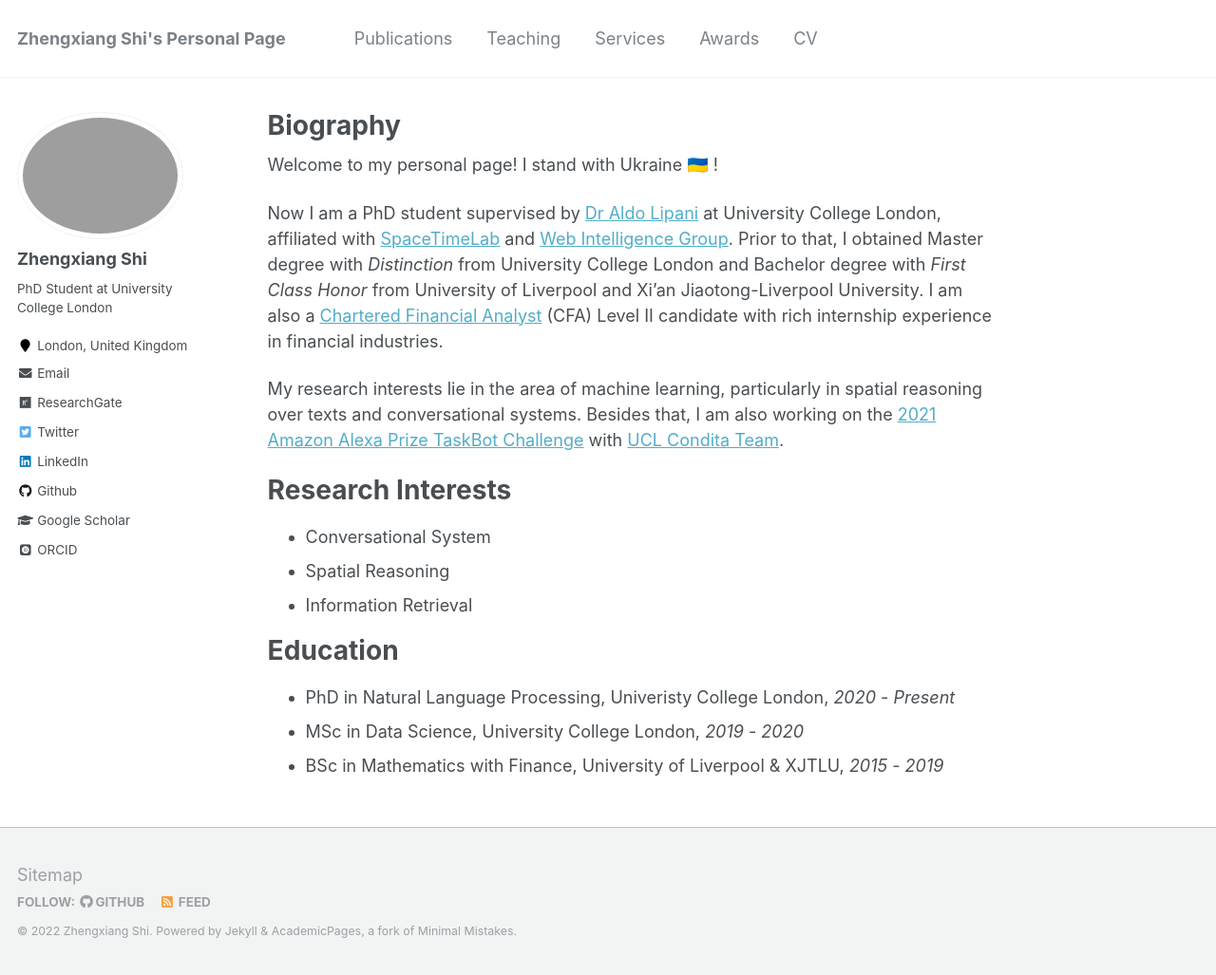
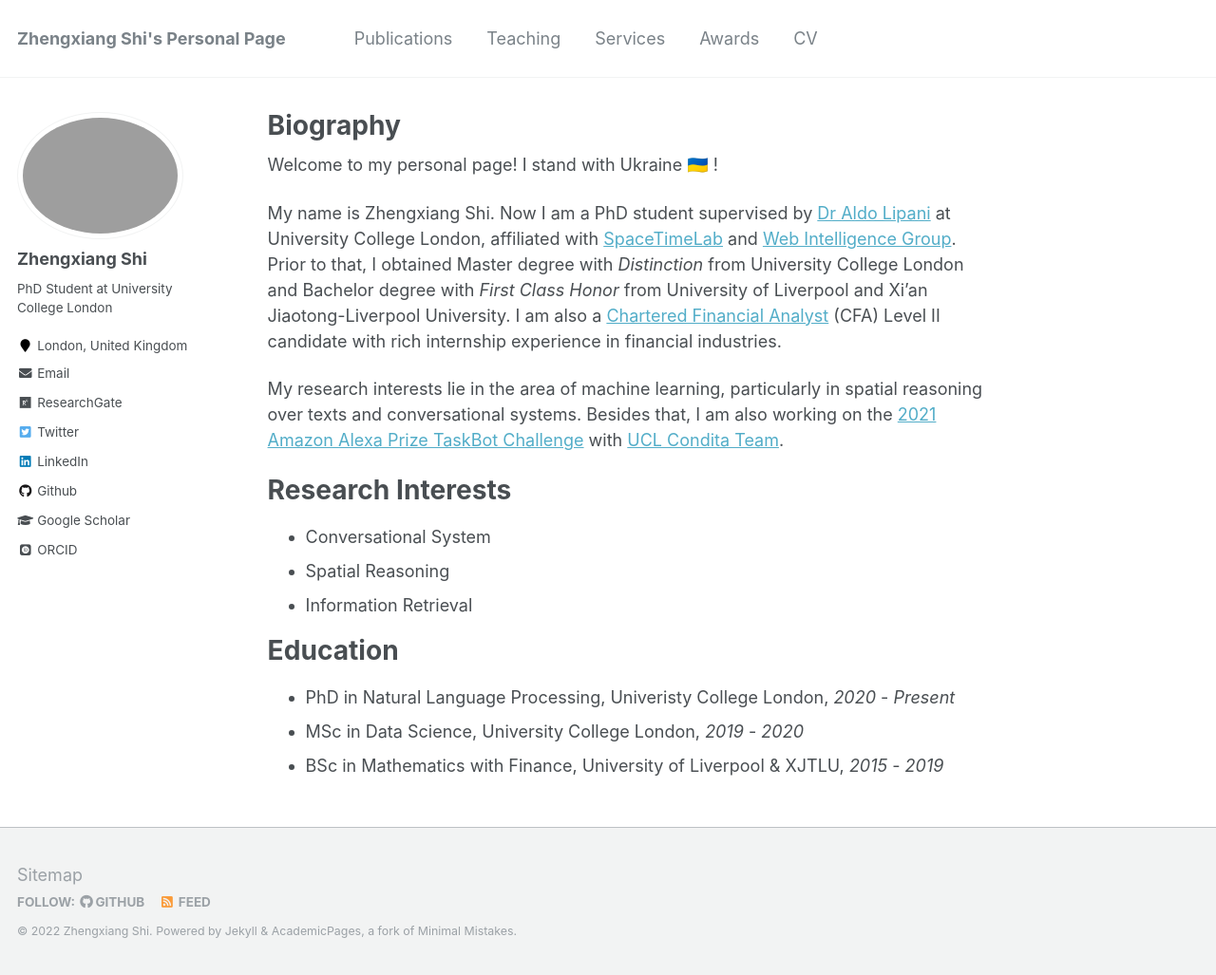
Before and after one commit to ZhengxiangShi/zhengxiangshi.github.io, a Jekyll site: the page built from _pages/about.md, in a window 1280 px wide and 1027 px high. Shown: the whole window at 95% size. Built offline with Jekyll 4.4.1, drawn with Linux system fonts in a browser that asks for light colours; emoji names are drawn with the system emoji font; some web fonts are replaced.

Commit message:
feat: update about

```diff
--- a/_pages/about.md
+++ b/_pages/about.md
@@ -11,7 +11,7 @@
 <!-- ------ -->
 Welcome to my personal page! I stand with Ukraine :ukraine: !
 
-Now I am a PhD student supervised by [Dr Aldo Lipani](https://aldolipani.com) at University College London, affiliated with [SpaceTimeLab](https://www.ucl.ac.uk/civil-environmental-geomatic-engineering/research/groups-centres-and-sections/spacetimelab) and [Web Intelligence Group](http://wi.cs.ucl.ac.uk). Prior to that, I obtained Master degree with *Distinction* from University College London and Bachelor degree with *First Class Honor* from University of Liverpool and Xi'an Jiaotong-Liverpool University. I am also a [Chartered Financial Analyst](https://en.wikipedia.org/wiki/Chartered_Financial_Analyst) (CFA) Level II candidate with rich internship experience in financial industries.
+My name is Zhengxiang Shi. Now I am a PhD student supervised by [Dr Aldo Lipani](https://aldolipani.com) at University College London, affiliated with [SpaceTimeLab](https://www.ucl.ac.uk/civil-environmental-geomatic-engineering/research/groups-centres-and-sections/spacetimelab) and [Web Intelligence Group](http://wi.cs.ucl.ac.uk). Prior to that, I obtained Master degree with *Distinction* from University College London and Bachelor degree with *First Class Honor* from University of Liverpool and Xi'an Jiaotong-Liverpool University. I am also a [Chartered Financial Analyst](https://en.wikipedia.org/wiki/Chartered_Financial_Analyst) (CFA) Level II candidate with rich internship experience in financial industries.
 
 My research interests lie in the area of machine learning, particularly in spatial reasoning over texts and conversational systems. Besides that, I am also working on the [2021 Amazon Alexa Prize TaskBot Challenge](https://www.amazon.science/academic-engagements/ten-university-teams-selected-to-participate-in-alexa-prize-taskbot-challenge) with [UCL Condita Team](http://wi.cs.ucl.ac.uk/index.php/2021/08/14/the-ucl-condita-team-selected-for-the-2021-alexa-prize-taskbot-challenge/).
 
```
